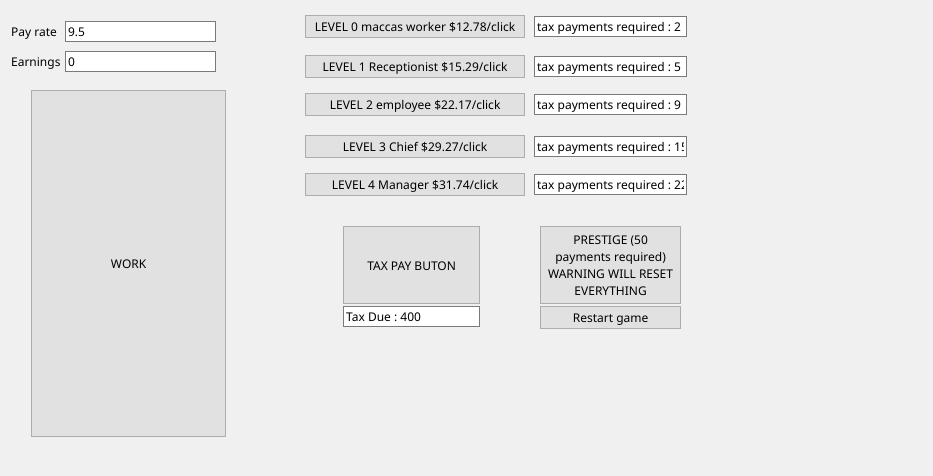
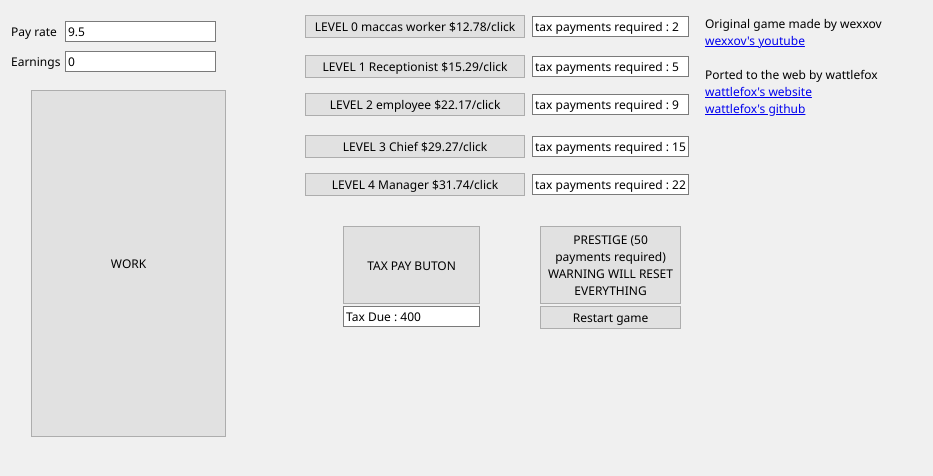
Before and after one commit to WattleFoxxo/Tax-paying-simulator, a plain HTML site: page index.html in a window 1280 px wide. Shown: the whole page, without its empty margins (0-933 px from the left). Drawn offline with Linux system fonts and the light colour scheme.

Commit message:
- fixed typos  - added creddits  - fixed 5 second bug  - fixed red levels bug

```diff
--- a/index.html
+++ b/index.html
@@ -29,6 +29,15 @@
         <input id="tb_tax" value="test">
         <label id="label3"></label>
 
+        <div id="credit">
+            <label>Original game made by wexxov</label><br>
+            <a href="https://www.youtube.com/@wexxov">wexxov's youtube</a><br>
+            <br>
+            <label>Ported to the web by wattlefox</label><br>
+            <a href="https://wattlefoxxo.com">wattlefox's website</a><br>
+            <a href="https://github.com/WattleFoxxo">wattlefox's github</a><br>
+        </div>
+
         <script src="index.js"></script>
     </body>
 </html>
--- a/index.js
+++ b/index.js
@@ -1,5 +1,5 @@
-/*                     Ported by wattlefox                      */
-/* i tried my best to keep the code as authentic as possable :( */
+/*     Original by wexxov     */
+/*    Ported by wattlefoxv    */
 
 var earnings;
 var pay;
@@ -37,6 +37,13 @@ function main_load() {
     timer = false;
 
     btn_tax.classList.remove("bg_red");
+    btn_level0.classList.remove("bg_red");
+    btn_level1.classList.remove("bg_red");
+    btn_level2.classList.remove("bg_red");
+    btn_level3.classList.remove("bg_red");
+    btn_level4.classList.remove("bg_red");
+
+    clearTimeout(myTimeout);
 }
 
 function btn_work_click() {
@@ -140,8 +147,12 @@ function start_timer() {
         setTimeout(function () {
             tax_time = true;
             btn_tax.classList.add("bg_red");
-        }, 5000);
+        }, 6000);
     }
 }
 
+document.addEventListener('contextmenu', event => {
+    event.preventDefault();
+});
+
 main_load();
--- a/layout.css
+++ b/layout.css
@@ -146,10 +146,10 @@
 #textBox3 {
     position: fixed;
 
-    left: 534px;
+    left: 532px;
     top: 16px;
 
-    width: 147px;
+    width: 151px;
     height: 17px;
 
     font-family: "Segoe UI", Tahoma, Geneva, Verdana, sans-serif;
@@ -159,10 +159,10 @@
 #textBox4 {
     position: fixed;
 
-    left: 534px;
+    left: 532px;
     top: 56px;
 
-    width: 147px;
+    width: 151px;
     height: 17px;
 
     font-family: "Segoe UI", Tahoma, Geneva, Verdana, sans-serif;
@@ -172,10 +172,10 @@
 #textBox5 {
     position: fixed;
 
-    left: 534px;
+    left: 532px;
     top: 94px;
 
-    width: 147px;
+    width: 151px;
     height: 17px;
 
     font-family: "Segoe UI", Tahoma, Geneva, Verdana, sans-serif;
@@ -185,10 +185,10 @@
 #textBox6 {
     position: fixed;
 
-    left: 534px;
+    left: 532px;
     top: 136px;
 
-    width: 147px;
+    width: 151px;
     height: 17px;
 
     font-family: "Segoe UI", Tahoma, Geneva, Verdana, sans-serif;
@@ -198,10 +198,10 @@
 #textBox7 {
     position: fixed;
 
-    left: 534px;
+    left: 532px;
     top: 174px;
 
-    width: 147px;
+    width: 151px;
     height: 17px;
 
     font-family: "Segoe UI", Tahoma, Geneva, Verdana, sans-serif;
@@ -261,3 +261,13 @@
 
     color: #f00;
 }
+
+#credit {
+    position: fixed;
+
+    left: 705px;
+    top: 15px;
+
+    font-family: "Segoe UI", Tahoma, Geneva, Verdana, sans-serif;
+    font-size: 9pt;
+}
```
Also changed, not shown: 1 other file.
